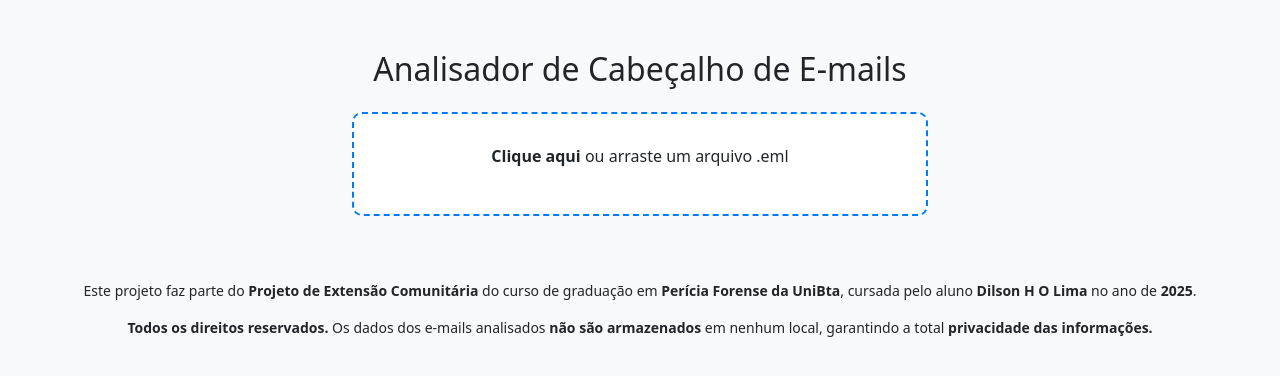
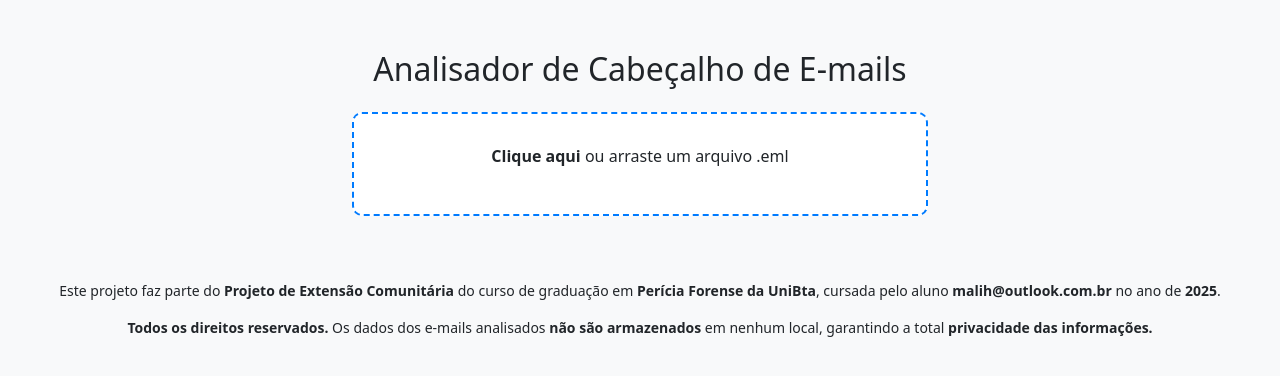
Before and after one commit to dilsonlima/emailHeaderAnalyzer, a Flask app: page / in a window 1280 px wide. Shown: the top 376 px of the page. Run offline with Flask 3, Linux system fonts and the light colour scheme.

Commit message:
adicionado mais extensoes para bloqueio e mais provedores publicos para bloqueio, e removido meu nome do footer e adicionado meu email no lugar

```diff
--- a/app.py
+++ b/app.py
@@ -23,12 +23,20 @@ PALAVRAS_SUSPEITAS = [
 
 # Extensões de arquivos considerados perigosos
 EXTENSOES_SUSPEITAS = [
-    ".py", ".exe", ".tar", ".js", ".bat", ".sh", ".shell", ".java", ".javac", ".jar"
+    ".py", ".exe", ".tar", ".js", ".bat", ".sh", ".shell", ".java", ".javac", ".jar",
+    ".dll", ".ini", ".zip", ".gz", ".zip", ".rar", ".bot", ".boot", ".c",
+    "ade", "adp", "chm", "cmd", "com", "cpl", "hta", "ins", "isp", "jse", "lib", "lnk",
+    "mde", "msc", "msp", "mst", "pif", "scr", "sct", "shb", "sys",	"vb",
+    "vbe", "vbs", "vxd", "wsc", "wsf", "wsh"
 ]
 
 # Lista de domínios suspeitos (provedores de e-mails pessoais)
 DOMINIOS_SUSPEITOS = [
-    "gmail.com", "hotmail.com", "outlook.com", "yahoo.com", "yahoo.com.br"
+    "gmail.com", "hotmail.com", "outlook.com", "yahoo.com",
+    "yahoo.com.br", "globo.com", "bol.com.br", "uol.com.br",
+    "live.com", "outlook.com.br", "ig.com.br", "zoho.com",
+    "zoho.com.br", "icloud.com", "icloud.com.br", "proton.com",
+    "protonmail.com", "proton.me", "aol.com.br", "aol.com"
 ]
 
 
--- a/templates/index.html
+++ b/templates/index.html
@@ -66,7 +66,7 @@
     <footer class="text-center mt-5 p-3 bg-light small">
         <p>
             Este projeto faz parte do <strong>Projeto de Extensão Comunitária</strong> do curso de graduação em <strong>Perícia Forense da UniBta</strong>,
-            cursada pelo aluno <strong>Dilson H O Lima</strong> no ano de <strong>2025</strong>.
+            cursada pelo aluno <strong>malih@outlook.com.br</strong> no ano de <strong>2025</strong>.
         </p>
         <p>
             <strong>Todos os direitos reservados.</strong> Os dados dos e-mails analisados <strong>não são armazenados</strong> em nenhum local,
```
